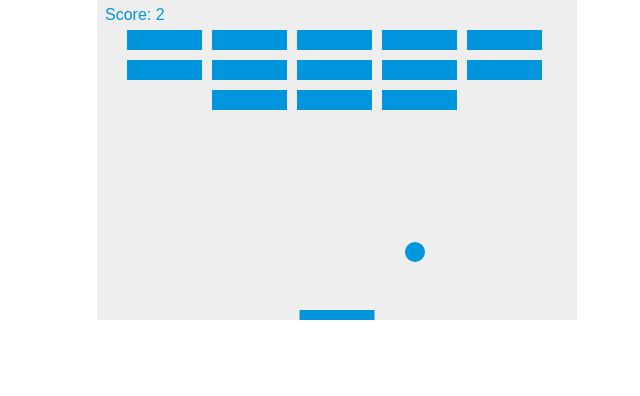
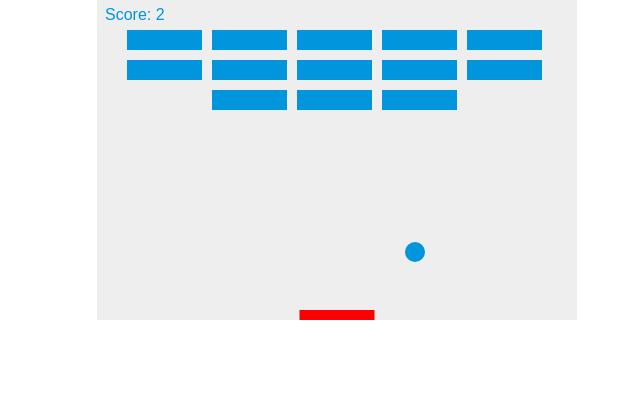
Before and after one commit to ohsh0512/homework, a plain HTML site: page index.html in a window 1280 px wide. Shown: the full height of the page, 303-943 px from the left. Drawn offline with Linux system fonts and the light colour scheme.

Commit message:
color change

```diff
--- a/index.html
+++ b/index.html
@@ -110,7 +110,7 @@ function drawBall() {
 function drawPaddle() {
   ctx.beginPath();
   ctx.rect(paddleX, canvas.height-paddleHeight, paddleWidth, paddleHeight);
-  ctx.fillStyle = "#0095DD";
+  ctx.fillStyle = "#FF0000";
   ctx.fill();
   ctx.closePath();
 }
```
